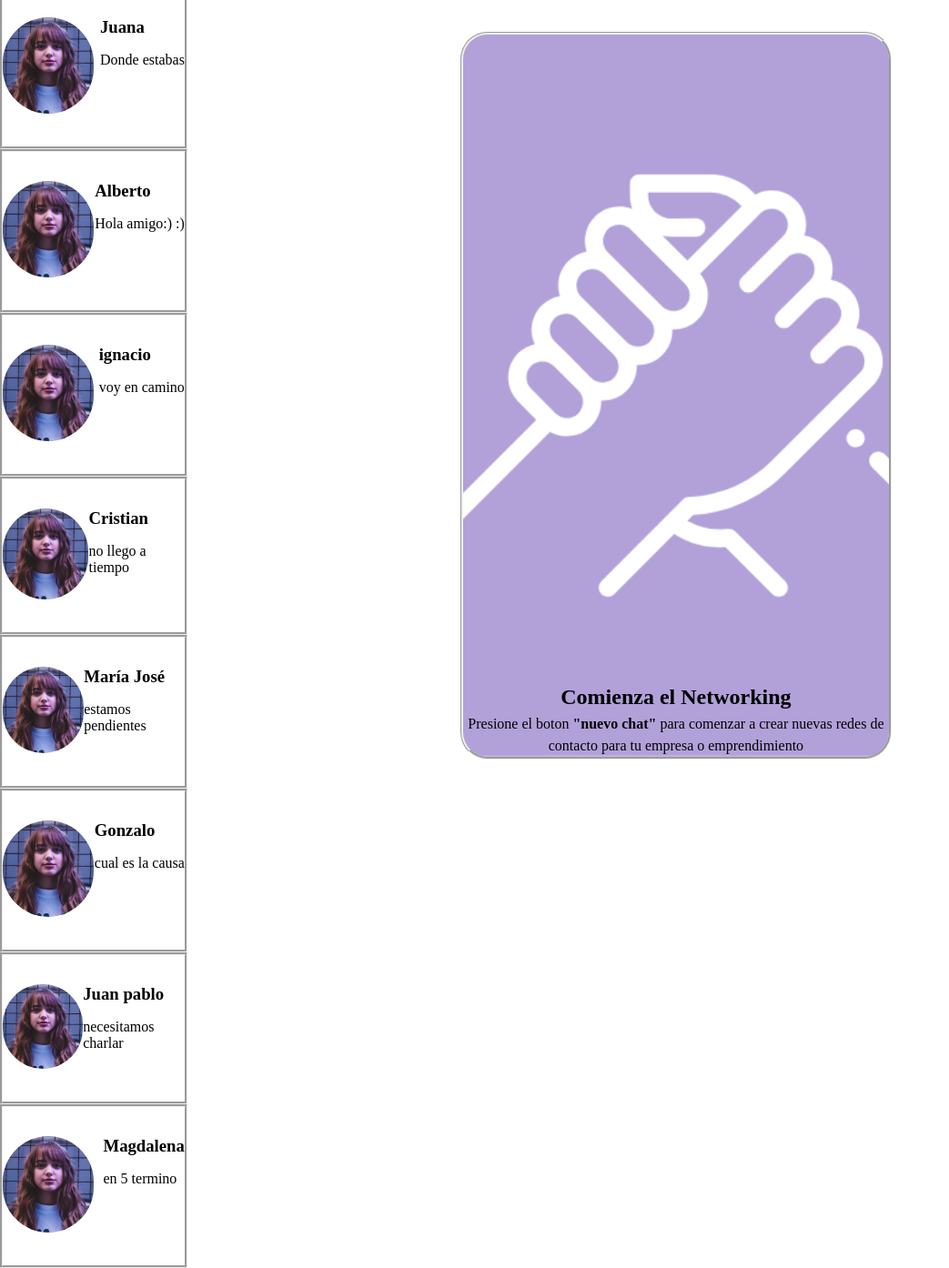
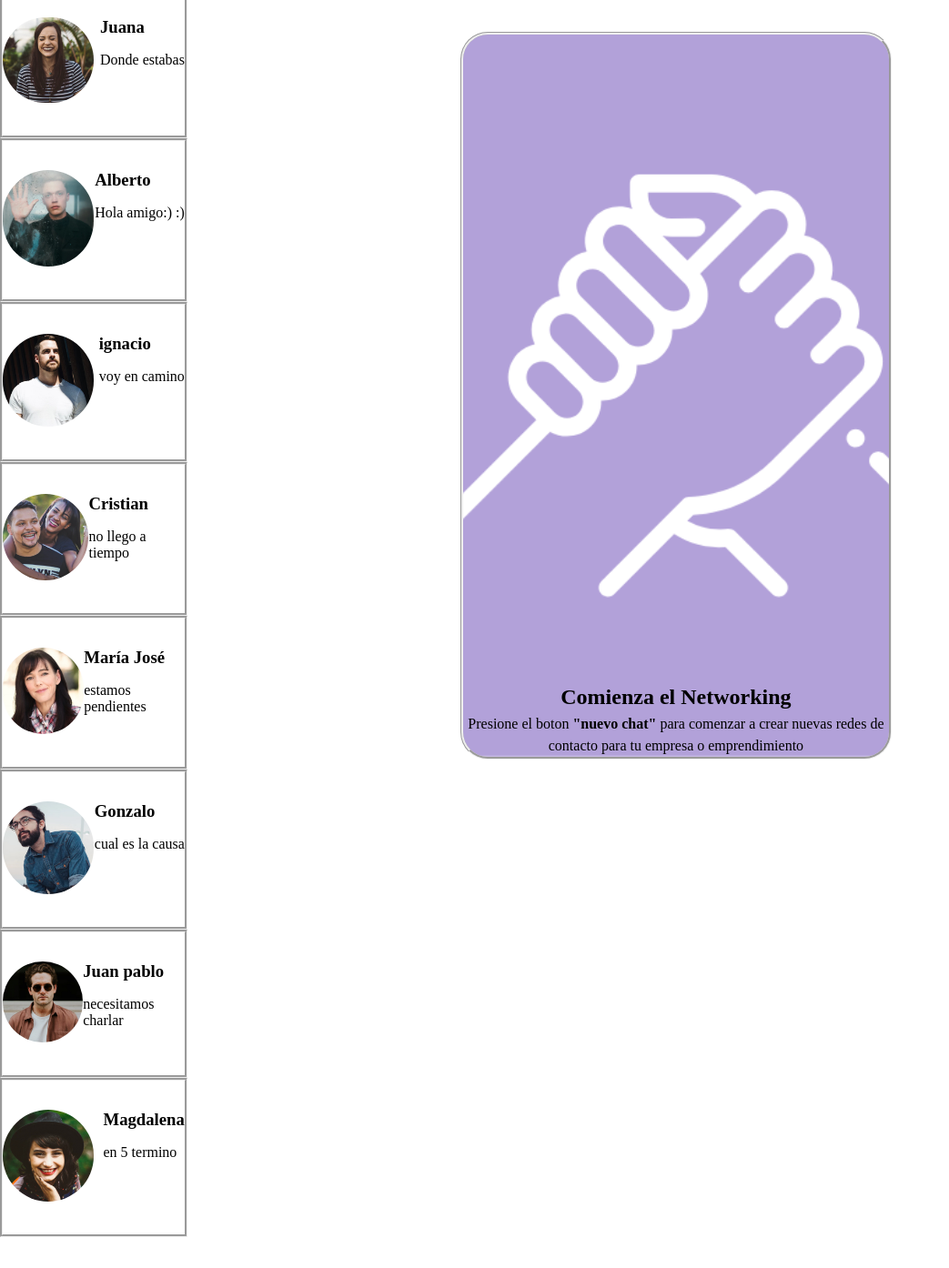
Before and after one commit to GabrielCastrillon/sistema-de-mensajer-a, a plain HTML site: page index.html in a window 1280 px wide. Shown: the part 265-1659 px from the top of the page at 91% size, without its empty margins (0-1043 px from the left). After the commit the page ends 1625 px from the top, so only its background shows below. Drawn offline with Linux system fonts and the light colour scheme.

Commit message:
agregue un cambio en las fotos de contactos

```diff
--- a/index.html
+++ b/index.html
@@ -40,7 +40,7 @@
             <div class="imagen55">
               <img
                 class="foto"
-                src="./assets/css/imagenes/maria.jpg"
+                src="./assets/css/imagenes/juanita.jpg"
                 alt="imagen1"
               />
             </div>
@@ -55,7 +55,7 @@
             <div class="imagen55">
               <img
                 class="foto"
-                src="./assets/css/imagenes/maria.jpg"
+                src="./assets/css/imagenes/Alberto.jpg"
                 alt="imagen1"
               />
             </div>
@@ -70,7 +70,7 @@
             <div class="imagen55">
               <img
                 class="foto"
-                src="./assets/css/imagenes/maria.jpg"
+                src="./assets/css/imagenes/Ignacio.jpg"
                 alt="imagen1"
               />
             </div>
@@ -85,7 +85,7 @@
             <div class="imagen55">
               <img
                 class="foto"
-                src="./assets/css/imagenes/maria.jpg"
+                src="./assets/css/imagenes/Cristian.jpg"
                 alt="imagen1"
               />
             </div>
@@ -100,7 +100,7 @@
             <div class="imagen55">
               <img
                 class="foto"
-                src="./assets/css/imagenes/maria.jpg"
+                src="./assets/css/imagenes/María José.jpg"
                 alt="imagen1"
               />
             </div>
@@ -115,7 +115,7 @@
             <div class="imagen55">
               <img
                 class="foto"
-                src="./assets/css/imagenes/maria.jpg"
+                src="./assets/css/imagenes/Gonzalo.jpg"
                 alt="imagen1"
               />
             </div>
@@ -130,7 +130,7 @@
             <div class="imagen55">
               <img
                 class="foto"
-                src="./assets/css/imagenes/maria.jpg"
+                src="./assets/css/imagenes/Juan pable.jpg"
                 alt="imagen1"
               />
             </div>
@@ -145,7 +145,7 @@
             <div class="imagen55">
               <img
                 class="foto"
-                src="./assets/css/imagenes/maria.jpg"
+                src="./assets/css/imagenes/Magdalena.jpg"
                 alt="imagen1"
               />
             </div>
```
Also changed, not shown: assets/css/imagenes/Alberto.jpg (renamed from assets/css/imagenes/Screen Shot 2018-11-28 at 15.32.16.jpg), assets/css/imagenes/Cristian.jpg (renamed from assets/css/imagenes/Screen Shot 2018-11-28 at 15.28.30.jpg), assets/css/imagenes/Gonzalo.jpg (renamed from assets/css/imagenes/Screen Shot 2018-11-28 at 15.31.09.jpg), assets/css/imagenes/Ignacio.jpg (renamed from assets/css/imagenes/Screen Shot 2018-11-28 at 15.30.34.jpg), assets/css/imagenes/Juan pable.jpg (renamed from assets/css/imagenes/Screen Shot 2018-11-28 at 15.30.54.jpg), assets/css/imagenes/Magdalena.jpg (renamed from assets/css/imagenes/Screen Shot 2018-11-28 at 15.28.04.jpg), assets/css/imagenes/María José.jpg (renamed from assets/css/imagenes/Screen Shot 2018-11-28 at 15.32.44.jpg), assets/css/imagenes/juanita.jpg (renamed from assets/css/imagenes/Screen Shot 2018-11-28 at 15.27.14.jpg).
